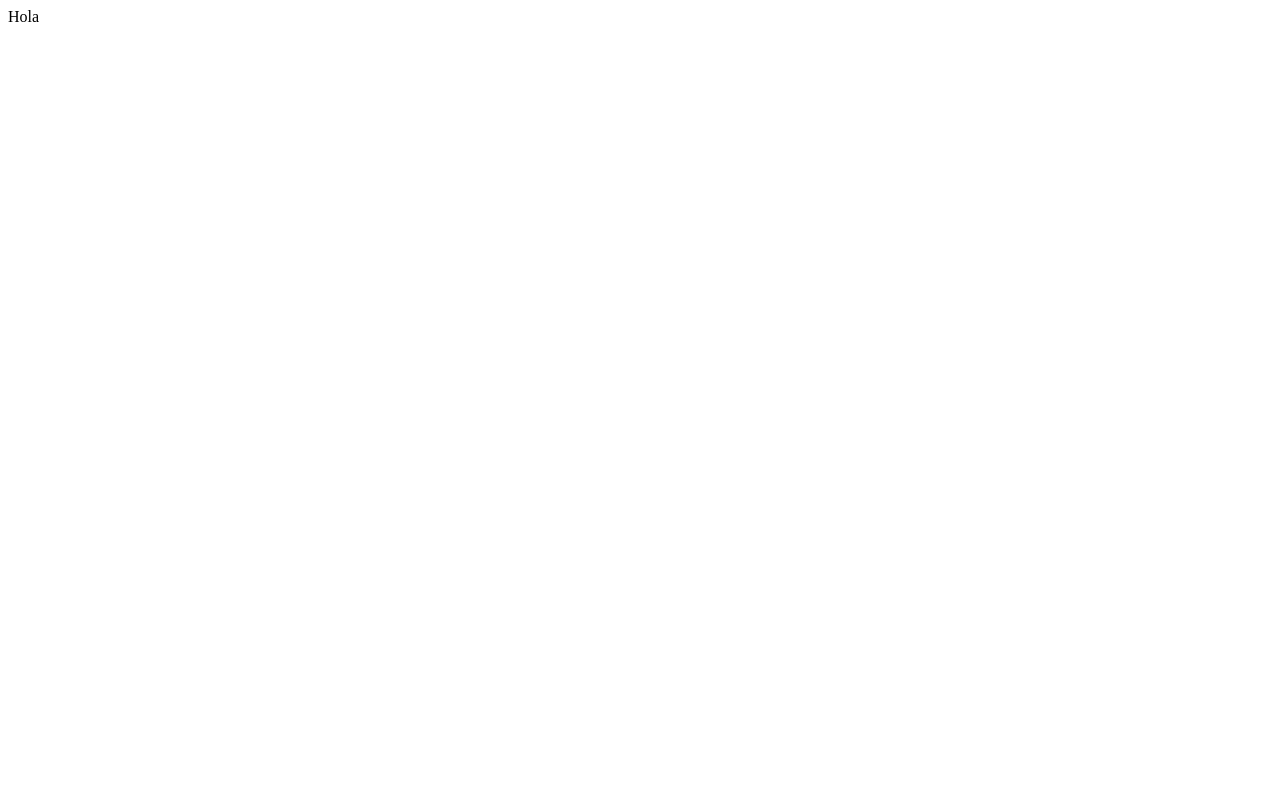
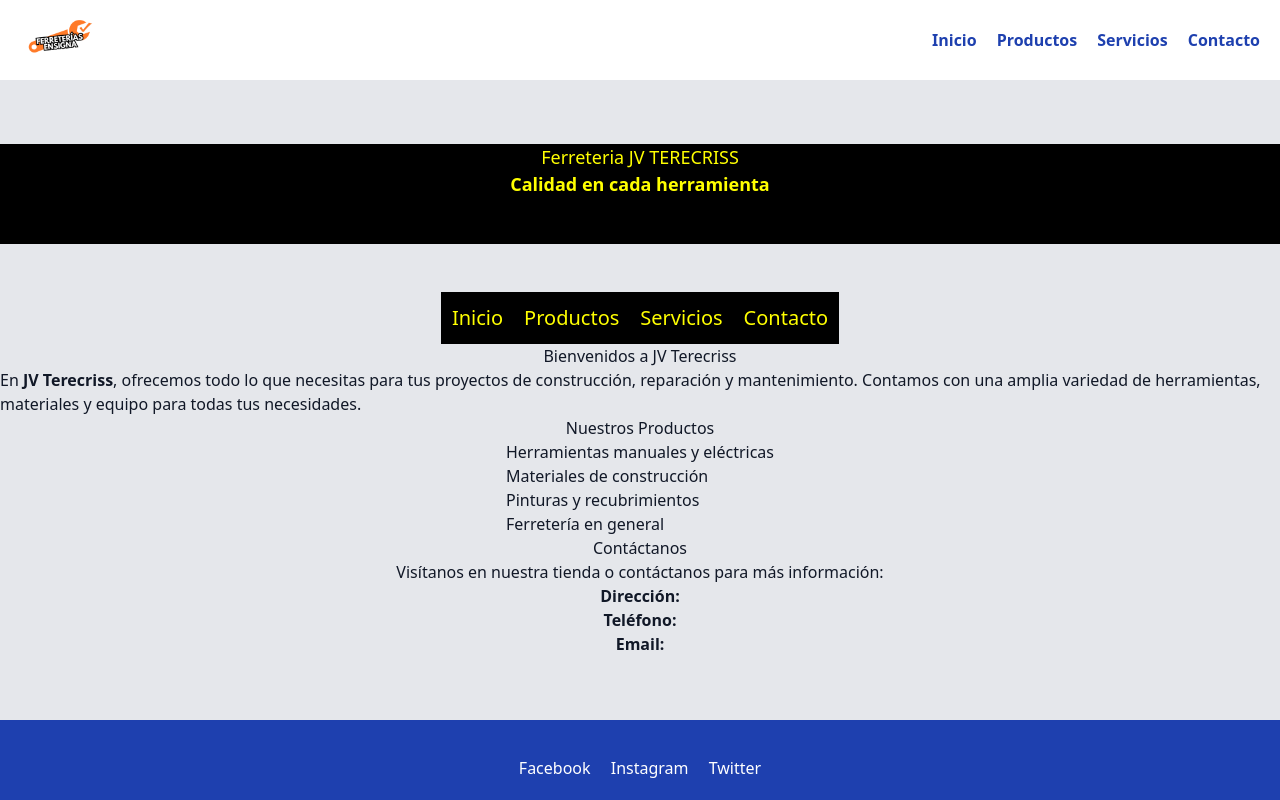
Before and after one commit to joehhhh11/project-ferreteria, a website: page index.html in a window 1280 px wide. Drawn offline with nearby package versions, Linux system fonts and the light colour scheme.

Commit message:
Navbar y navegacion

```diff
--- /dev/null
+++ b/app.js
@@ -0,0 +1,48 @@
+function loadPage(page) {
+    const mainContent = document.getElementById("main-content");
+
+    let pageUrl = '';
+    switch (page) {
+      case "#home":
+        pageUrl = 'ferre.html';
+        break;
+      case "#productos":
+        pageUrl = 'index2.html';
+        break;
+      case "#servicios":
+        pageUrl = 'servicios.html';
+        break;
+      case "#contacto":
+        pageUrl = 'contacto.html';
+        break;
+      default:
+        pageUrl = '404.html';
+        break;
+    }
+
+    fetch(pageUrl)
+      .then(response => {
+        if (response.ok) {
+          return response.text();
+        } else {
+          throw new Error('Página no encontrada');
+        }
+      })
+      .then(html => {
+        mainContent.innerHTML = html;
+      })
+      .catch(error => {
+        mainContent.innerHTML = `<p>Error al cargar la página: ${error.message}</p>`;
+      });
+  }
+
+  function handleHashChange() {
+    const page = window.location.hash || "#home";
+    loadPage(page);
+  }
+
+  window.addEventListener("hashchange", handleHashChange);
+
+  window.addEventListener("load", () => {
+    handleHashChange();
+  });
--- a/index.html
+++ b/index.html
@@ -1,13 +1,43 @@
 <!DOCTYPE html>
 <html lang="es">
 <head>
-    <meta charset="UTF-8">
-    <meta name="viewport" content="width=device-width, initial-scale=1.0">
-    <title>Página 2 - Redux con localStorage</title>
+  <meta charset="UTF-8">
+  <meta name="viewport" content="width=device-width, initial-scale=1.0">
+  <title>Ferretería XYZ</title>
+  <script src="https://cdn.tailwindcss.com"></script>
+  <script defer src="app.js"></script>
 </head>
-<body>
+<body class="bg-gray-100 text-gray-900 justify-between flex flex-col h-[100vh]">
 
-<div>Hola</div>
+  <header class="bg-white text-white p-5 h-[10vh] flex items-center justify-between">
+    <div class="container flex items-center justify-between ">
+        <img src="./assets/images/file.png" alt="Logo" class=" h-20 w-20 rounded-full">
+      <nav>
+        <ul class="flex items-center gap-5">
+            <li><a href="#home" class="nav-link hover:text-orange-400 text-blue-800 font-bold">Inicio</a></li>
+            <li><a href="#productos" class="nav-link hover:text-orange-400 text-blue-800 font-bold">Productos</a></li>
+            <li><a href="#servicios" class="nav-link hover:text-orange-400 text-blue-800 font-bold">Servicios</a></li>
+            <li><a href="#contacto" class="nav-link hover:text-orange-400 text-blue-800 font-bold">Contacto</a></li>
+          </ul>
+      </nav>
+    </div>
+  </header>
+
+  <section id="main-content" class="bg-gray-200 h-[80vh] flex flex-col items-center justify-center">
+
+  </section>
+
+
+
+  <footer class="bg-blue-800 text-white p-5 h-[10vh] ">
+    <div class="container mx-auto text-center">
+      <div class="mt-4">
+        <a href="#" class="text-white hover:text-orange-400 mx-2">Facebook</a>
+        <a href="#" class="text-white hover:text-orange-400 mx-2">Instagram</a>
+        <a href="#" class="text-white hover:text-orange-400 mx-2">Twitter</a>
+      </div>
+    </div>
+  </footer>
 
 </body>
 </html>
```
Also changed, not shown: index2.html (+1 -29 lines), assets/images/Diseño sin título.png (added), assets/images/file.png (added).
